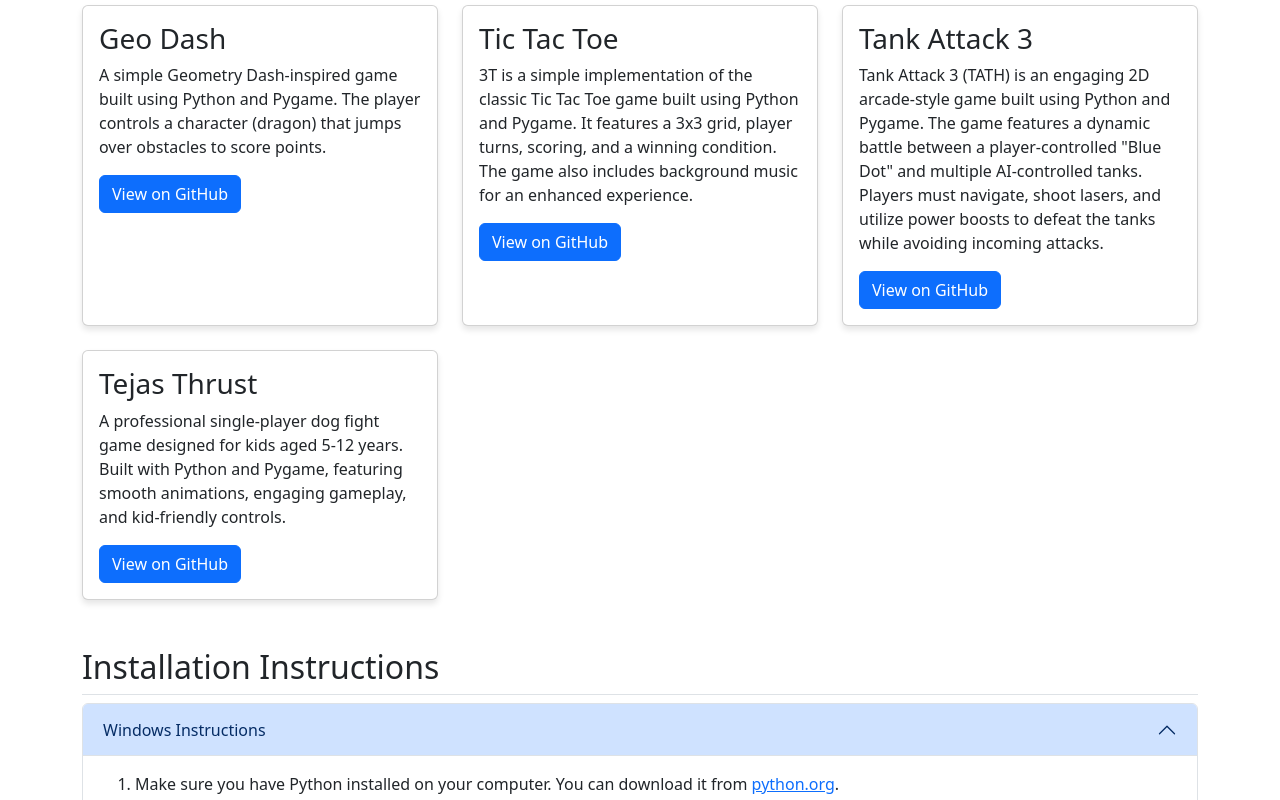
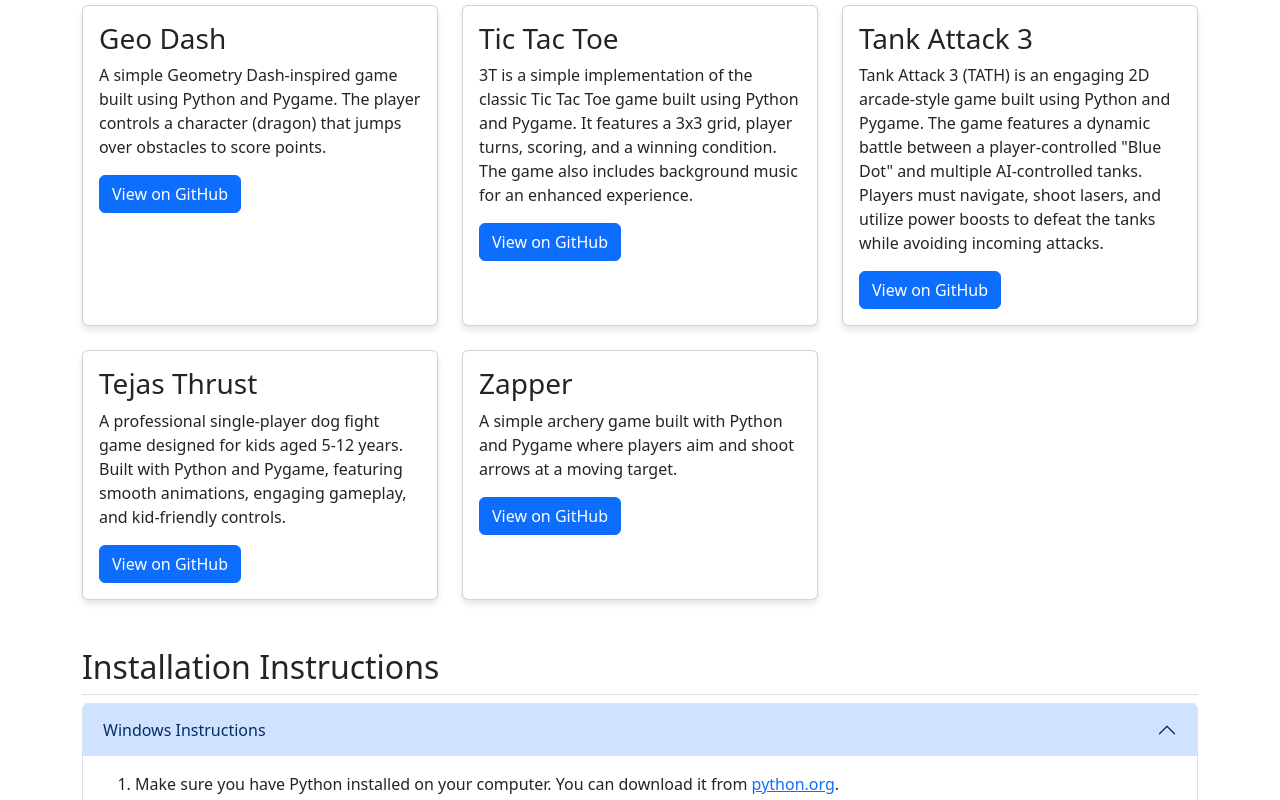
Before and after one commit to prai-git/Rai-Game-Studio.github.io, a plain HTML site: page index.html in a window 1280 px wide. Shown: the part 448-1248 px from the top of the page. Drawn offline with nearby package versions, Linux system fonts and the light colour scheme.

Commit message:
added new archery game

```diff
--- a/index.html
+++ b/index.html
@@ -67,6 +67,16 @@
                             <h3 class="card-title">Tejas Thrust</h3>
                             <p class="card-text">A professional single-player dog fight game designed for kids aged 5-12 years. Built with Python and Pygame, featuring smooth animations, engaging gameplay, and kid-friendly controls.</p>
                             <a href="https://github.com/prai-git/TejasThrust" class="btn btn-primary" target="_blank">View on GitHub</a>
+                        </div>
+                    </div>
+                </div>
+
+                <div class="col">
+                    <div class="card h-100">
+                        <div class="card-body">
+                            <h3 class="card-title">Zapper</h3>
+                            <p class="card-text">A simple archery game built with Python and Pygame where players aim and shoot arrows at a moving target.</p>
+                            <a href="https://github.com/prai-git/zapper" class="btn btn-primary" target="_blank">View on GitHub</a>
                         </div>
                     </div>
                 </div>
```
